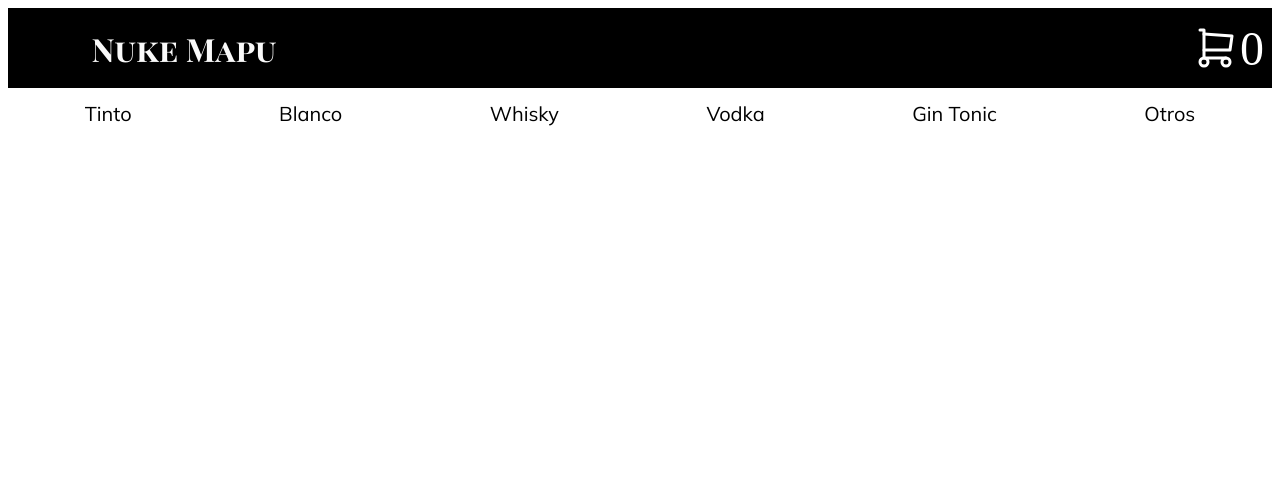
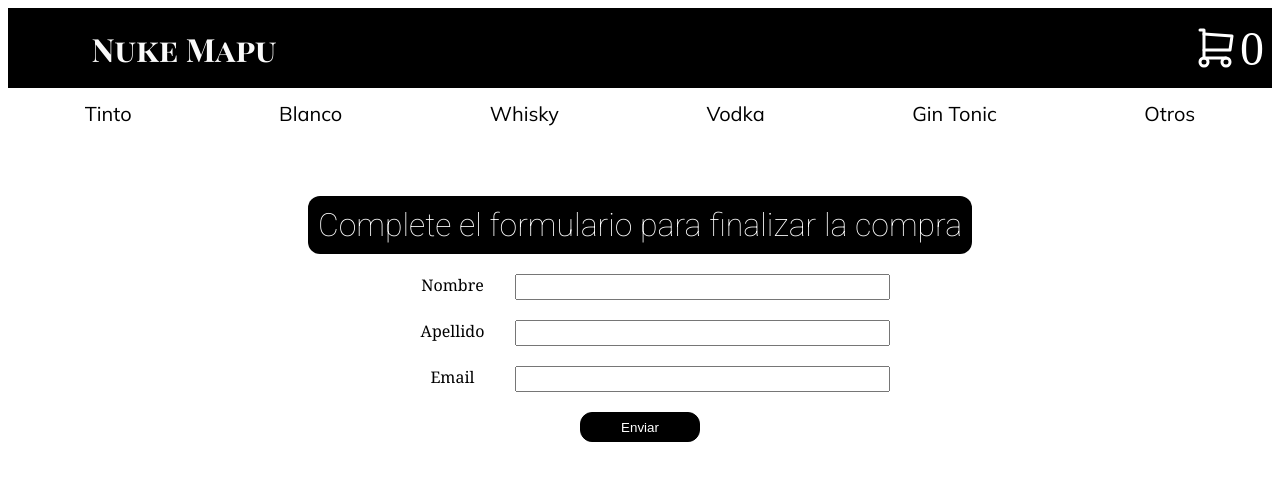
Before and after one commit to damiancombis1994/PreEntrega1-Combis, a React (Vite) app: page /CheckoutForm in a window 1280 px wide. Shown: the top 480 px of the page. Built offline with nearby package versions, Linux system fonts and the light colour scheme; a web font is replaced by a local one.

Commit message:
add checkoutform - itemform

```diff
--- a/src/App.jsx
+++ b/src/App.jsx
@@ -4,7 +4,7 @@ import ItemDetailContainer from "./components/ItemDetailContainer";
 import { BrowserRouter, Routes, Route } from "react-router-dom";
 import { CartContextProvider } from "./context/cartContext";
 import Cart from "./components/Cart";
-
+import CheckoutForm from "./components/CheckoutForm";
 
 function App() {
   return (
@@ -16,6 +16,7 @@ function App() {
         <Route path="/category/:catId" element={<ItemListContainer/>}/>
         <Route path="/item/:id" element={<ItemDetailContainer/>}/>
         <Route path="/cart" element={<Cart/>}/>
+        <Route path="/CheckoutForm" element={<CheckoutForm/>}/>
       </Routes>
     </BrowserRouter>
     </CartContextProvider>
--- a/src/components/Cart.jsx
+++ b/src/components/Cart.jsx
@@ -1,29 +1,10 @@
 import styles from "./cart.module.css";
 import cartContext from "../context/cartContext";
 import { useContext } from "react";
-import { createBuyOrder } from "../data/database";
 import CartItem from "./CartItem";
+import { Link } from "react-router-dom";
 function Cart() {
    const {cartItems, getTotalPrice, clearCart} = useContext(cartContext);
-
-   async function handleCheckout() {
-    const orderData = {
-      buyer: {
-        name: "Bruno",
-        email: "brunitotutor@yahoo",
-      },
-      items: cartItems,
-      total: getTotalPrice(),
-      date: new Date(),
-    };
-
-    const newOrderID = await createBuyOrder(orderData);
-
-    console.log("Compra realizada", newOrderID);
-    clearCart();
-  }
-
-
    return (
     <>
     <div className={styles.cartHeader}>
@@ -39,7 +20,7 @@ function Cart() {
       :
       (<div className={styles.checkoutContainer}>
           <p className={styles.totalPrice}>Total: ${getTotalPrice()}</p>
-          <button className={styles.checkoutButton} onClick={handleCheckout}>Finalizar Compra</button>
+          <Link to="/CheckoutForm"><button className={styles.checkoutButton} >Finalizar Compra</button></Link>
       </div>)
     }
     </>
--- /dev/null
+++ b/src/components/CheckoutForm.jsx
@@ -0,0 +1,79 @@
+import { useContext, useState } from "react";
+import cartContext from "../context/cartContext";
+import { createBuyOrder } from "../data/database";
+import { Link } from "react-router-dom";
+import ItemForm from "./ItemForm";
+import styles from "./checkoutform.module.css";
+
+function CheckoutForm() {
+  const {cartItems, getTotalPrice, clearCart} = useContext(cartContext);
+  const [formDisplay, setFormDisplay] = useState(true);
+  const [orderID, setOrderID] = useState(null);
+
+  const [userData, setUserData] = useState({
+    username: "",
+    surname: "",
+    email: "",
+  });
+
+  function onInputChange(evt) {
+    const newUserData = { ...userData };
+    const inputName = evt.target.name;
+    newUserData[inputName] = evt.target.value;
+    setUserData(newUserData);
+  }
+
+  async function handleCheckout(evt) {
+    evt.preventDefault();
+
+    const orderData = {
+      buyer: {
+        username: userData.username,
+        surname: userData.surname,
+        email: userData.email,
+      },
+      items: cartItems,
+      total: getTotalPrice(),
+      date: new Date(),
+    };
+
+    const newOrderID = await createBuyOrder(orderData);
+
+    if (newOrderID) {
+      setOrderID(newOrderID);
+      setFormDisplay(false);
+      clearCart();
+    }
+  }
+
+  return (
+    <>
+    {formDisplay ? (
+    <div className={styles.containerForm}>
+      <h1>Complete el formulario para finalizar la compra</h1>
+      <form>
+        <ItemForm label="Nombre" name="username" type="text" onInputChange={onInputChange} />
+        <ItemForm label="Apellido" name="surname" type="text" onInputChange={onInputChange} />
+        <ItemForm label="Email" name="email" type="email" onInputChange={onInputChange} />
+        <button disabled={!( userData.username !== "" && userData.surname !== "" && userData.email !== "")} onClick={handleCheckout}>
+          Enviar
+        </button>
+      </form>
+    </div>)
+    :
+    (
+      <div className={styles.contTicket}>
+       <div>
+        <h1>Compra Finalizada</h1>
+        <p>¡Gracias {userData.username.toUpperCase()} {userData.surname.toUpperCase()} por su compra!</p>
+        <p>Numero de orden: {orderID}</p>
+        <Link to="/"><button>Seguir comprando</button></Link>
+       </div>
+      </div>
+    )
+    }
+    </>
+  );
+}
+
+export default CheckoutForm;
--- a/src/components/ItemDetailContainer.jsx
+++ b/src/components/ItemDetailContainer.jsx
@@ -3,7 +3,6 @@ import { GetAsyncDataById } from "../data/database";
 import ItemDetail from "./ItemDetail";
 import { useParams } from "react-router-dom";
 import Loader from "./Loader";
-import products from "../data/data";
 function ItemDetailContainer(){
        const [itemInfo, setItemInfo] = useState(null);
        const rutaItem = useParams();
--- /dev/null
+++ b/src/components/ItemForm.jsx
@@ -0,0 +1,12 @@
+import styles from "./itemform.module.css";
+export default function ItemForm(props) {
+    const dataInfo = {...props};
+
+    return(
+        <div className={styles.contItemForm} >
+          <label>{dataInfo.label}</label>
+          <input name={dataInfo.name} type={dataInfo.type} onChange={dataInfo.onInputChange} />
+        </div>
+    )
+
+}
--- a/src/components/cart.module.css
+++ b/src/components/cart.module.css
@@ -68,3 +68,6 @@
   font-size: 18px;
   font-family: 'Mulish', sans-serif;
 }
+.checkoutButton:hover{
+    cursor: pointer;
+}
--- /dev/null
+++ b/src/components/checkoutform.module.css
@@ -0,0 +1,68 @@
+.containerForm{
+    display: flex;
+    position: relative;
+    top: 80px;
+    flex-direction: column;
+    justify-content: center;
+    align-items: center;
+    width: auto;
+    height: 200px;
+}
+.containerForm h1{
+    text-align: center;
+    font-size: 2rem;
+    font-family: 'roboto', sans-serif;
+    font-weight: 200;
+    background-color: black;
+    color: #ffffff;
+    margin: 10px 0px;
+    padding: 10px 10px;
+    border-radius: 12px;
+}
+.containerForm form{
+    display: flex;
+    flex-direction: column;
+    justify-content: center;
+    align-items: center;
+    width: 100%;
+    height: 100%;
+}
+.containerForm button{
+    width: 120px;
+    height: 30px;
+    margin: 10px 0px;
+    color: rgb(255, 255, 255);
+    background-color: rgb(0, 0, 0);
+    border-radius: 12px;
+    border: 1px solid rgb(0, 0, 0);
+}
+.contTicket {
+    display: flex;
+    justify-content: center;
+    align-items: center;
+    height: 400px;
+  }
+
+  .contTicket div {
+    padding: 20px;
+    border-radius: 8px;
+    border: 2px solid #ccc;
+    text-align: center;
+  }
+  .contTicket h1 {
+    color: #333;
+  }
+
+  .contTicket p {
+    margin-bottom: 10px;
+  }
+
+  .contTicket button {
+    background-color: #000000;
+    color: white;
+    padding: 10px 20px;
+    border: none;
+    border-radius: 4px;
+    cursor: pointer;
+    margin-top: 5px;
+  }
--- /dev/null
+++ b/src/components/itemform.module.css
@@ -0,0 +1,15 @@
+.contItemForm{
+    display: grid;
+    grid-template-columns: 1fr 3fr;
+    padding: 10px;
+    width: 500px;
+}
+.contItemForm label{
+   font-family: Georgia, Times, 'Times New Roman', serif;
+    margin: 0px 10px;
+    text-align: center;
+}
+.contItemForm input{
+    font-family: 'Playfair Display SC';
+    height: 20px;
+}
```
